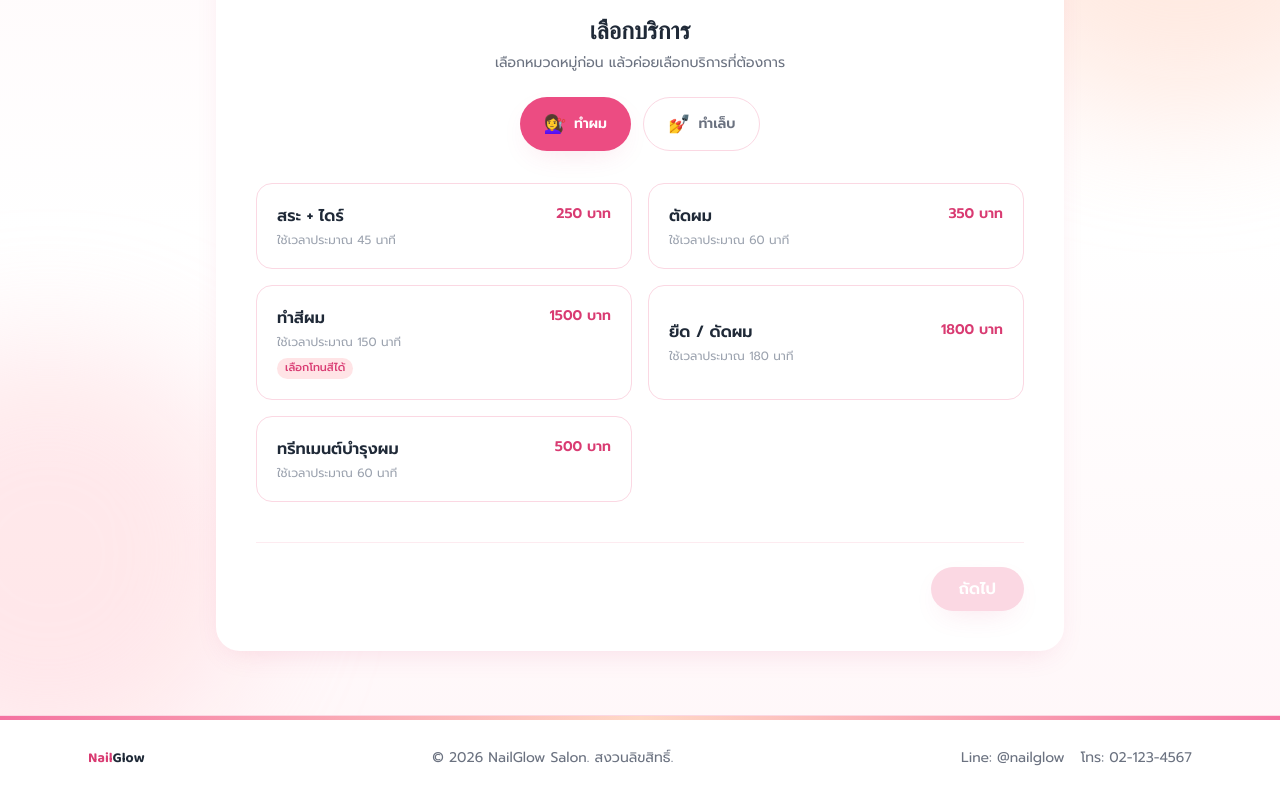
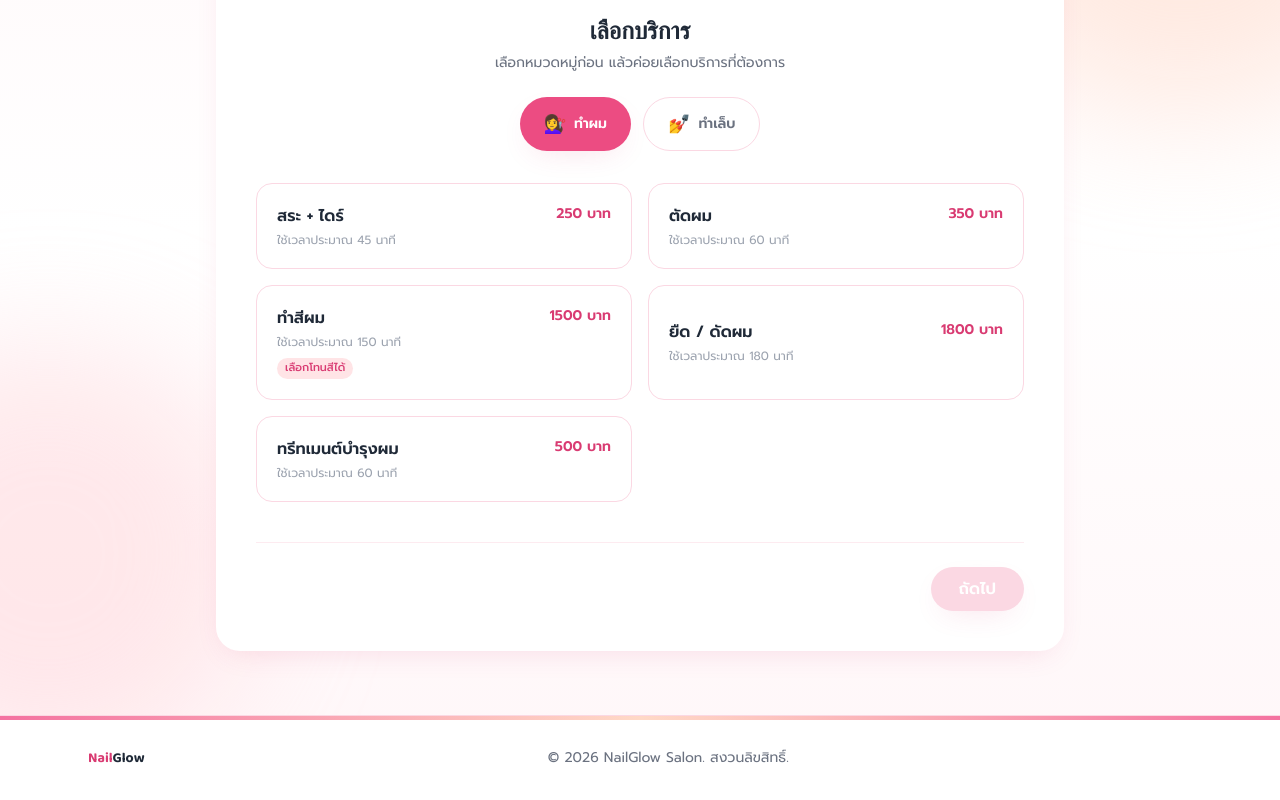
Before and after one commit to cyos8147/Project-Nail, a React (Vite) app in the folder frontend/: page /booking in a window 1280 px wide. Shown: the part 334-1134 px from the top of the page. Built offline with nearby package versions, Linux system fonts and the light colour scheme; no server answers.

Commit message:
Update Footer.jsx

```diff
--- a/frontend/src/components/Footer.jsx
+++ b/frontend/src/components/Footer.jsx
@@ -1,4 +1,13 @@
+import { useEffect, useState } from 'react'
+import { getShopSettings } from '../api/client.js'
+
 export default function Footer() {
+  const [settings, setSettings] = useState(null)
+
+  useEffect(() => {
+    getShopSettings().then(setSettings).catch(() => {})
+  }, [])
+
   return (
     <footer className="relative bg-white border-t border-blush-200 py-8">
       <div className="absolute top-0 left-0 right-0 h-1 bg-gradient-to-r from-rose-400 via-peach to-rose-400" />
@@ -8,8 +17,8 @@ export default function Footer() {
         </p>
         <p>© 2026 NailGlow Salon. สงวนลิขสิทธิ์.</p>
         <div className="flex items-center gap-4">
-          <span>Line: @nailglow</span>
-          <span>โทร: 02-123-4567</span>
+          {settings?.line_oa_basic_id && <span>Line: {settings.line_oa_basic_id}</span>}
+          {settings?.phone && <span>โทร: {settings.phone}</span>}
         </div>
       </div>
     </footer>
```
